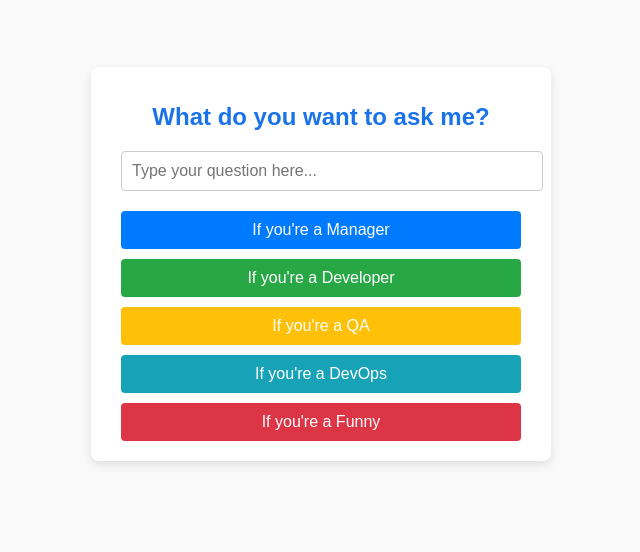
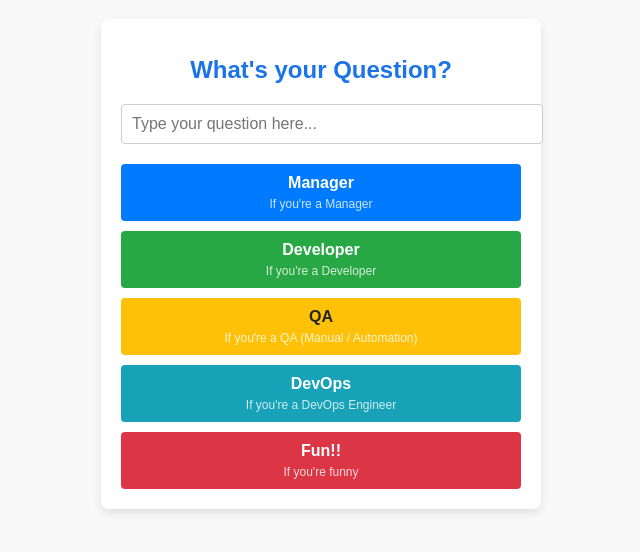
Before and after one commit to vellankikoti/testcontainers-genai-demo, a React (Create React App) app in the folder frontend/: page / in a window 1280 px wide. Shown: the part 136-688 px from the top of the page, without its empty margins (319-959 px from the left). Built offline with nearby package versions, Linux system fonts and the light colour scheme.

Commit message:
added frontent features

```diff
--- a/frontend/src/App.css
+++ b/frontend/src/App.css
@@ -8,25 +8,26 @@ body {
     display: flex;
     justify-content: center;
     align-items: center;
-    min-height: 100vh;
+    height: 100vh;
+    background-color: #f9f9f9;
   }
 
-  .container {
+  .chat-container {
+    width: 400px;
     background-color: #ffffff;
     border-radius: 8px;
-    padding: 20px 30px;
-    width: 400px;
     box-shadow: 0 4px 10px rgba(0, 0, 0, 0.1);
+    padding: 20px;
   }
 
-  .title {
+  .chat-title {
     font-size: 24px;
     color: #1a73e8;
     text-align: center;
     margin-bottom: 20px;
   }
 
-  .question-input {
+  .chat-input {
     width: 100%;
     padding: 10px;
     font-size: 16px;
@@ -35,20 +36,30 @@ body {
     margin-bottom: 20px;
   }
 
-  .buttons {
+  .chat-response {
+    margin: 20px 0;
+    padding: 15px;
+    background-color: #f1f1f1;
+    border-radius: 4px;
+    font-size: 16px;
+    color: #333;
+  }
+
+  .chat-buttons {
     display: flex;
     flex-direction: column;
     gap: 10px;
   }
 
-  .role-button {
-    padding: 10px;
+  .chat-button {
+    position: relative;
+    padding: 10px 20px;
     font-size: 16px;
+    font-weight: bold;
     color: #ffffff;
     border: none;
     border-radius: 4px;
     cursor: pointer;
-    text-align: center;
   }
 
   .manager {
@@ -61,6 +72,7 @@ body {
 
   .qa {
     background-color: #ffc107;
+    color: #212529;
   }
 
   .devops {
@@ -71,21 +83,11 @@ body {
     background-color: #dc3545;
   }
 
-  .response {
-    margin-top: 20px;
-    background-color: #f1f1f1;
-    padding: 15px;
-    border-radius: 4px;
+  .button-label {
+    display: block;
+    font-size: 12px;
+    color: #ffffff;
+    opacity: 0.8;
+    margin-top: 5px;
+    font-weight: normal;
   }
-
-  .response h2 {
-    margin: 0 0 10px;
-    font-size: 18px;
-    color: #555;
-  }
-
-  .response p {
-    margin: 0;
-    font-size: 16px;
-    color: #333;
-  }
--- a/frontend/src/App.js
+++ b/frontend/src/App.js
@@ -6,53 +6,63 @@ function App() {
   const [response, setResponse] = useState("");
   const [perspective, setPerspective] = useState("");
 
-  const handleResponse = (perspective) => {
+  const handleResponse = (role) => {
     if (!question.trim()) {
       alert("Please type a question first!");
       return;
     }
 
-    // Mock responses based on perspective
+    // Mock responses based on role
     const responses = {
-      Manager: `As a Manager, I would say: "${question}" needs strategic thinking!`,
-      Developer: `As a Developer: Here’s some code for "${question}"...`,
-      QA: `As QA, I’d say: Let’s write test cases for "${question}".`,
-      DevOps: `As a DevOps Engineer: Let's deploy your "${question}" smoothly.`,
-      Funny: `Haha! "${question}" reminds me of a joke!`,
+      Manager: `As a Manager, I think "${question}" requires leadership insights!`,
+      Developer: `As a Developer: Here's some pseudocode for "${question}"...`,
+      QA: `As QA, I’d say: "${question}" needs thorough testing.`,
+      DevOps: `As a DevOps Engineer: "${question}" will be deployed seamlessly.`,
+      Funny: `Haha! "${question}" reminds me of a joke.`,
     };
 
-    setPerspective(perspective);
-    setResponse(responses[perspective] || "Hmm, I don't know!");
+    setPerspective(role);
+    setResponse(responses[role]);
   };
 
   return (
     <div className="app">
-      <div className="container">
-        <h1 className="title">What do you want to ask me?</h1>
+      <div className="chat-container">
+        <h1 className="chat-title">What's your Question?</h1>
         <input
           type="text"
-          className="question-input"
+          className="chat-input"
           placeholder="Type your question here..."
           value={question}
           onChange={(e) => setQuestion(e.target.value)}
         />
-        <div className="buttons">
-          {["Manager", "Developer", "QA", "DevOps", "Funny"].map((role) => (
-            <button
-              key={role}
-              className={`role-button ${role.toLowerCase()}`}
-              onClick={() => handleResponse(role)}
-            >
-              If you're a {role}
-            </button>
-          ))}
-        </div>
         {response && (
-          <div className="response">
-            <h2>{perspective} Response:</h2>
-            <p>{response}</p>
+          <div className="chat-response">
+            <p><strong>{perspective}:</strong> {response}</p>
           </div>
         )}
+        <div className="chat-buttons">
+          <button className="chat-button manager" onClick={() => handleResponse("Manager")}>
+            Manager
+            <span className="button-label">If you're a Manager</span>
+          </button>
+          <button className="chat-button developer" onClick={() => handleResponse("Developer")}>
+            Developer
+            <span className="button-label">If you're a Developer</span>
+          </button>
+          <button className="chat-button qa" onClick={() => handleResponse("QA")}>
+            QA
+            <span className="button-label">If you're a QA (Manual / Automation)</span>
+          </button>
+          <button className="chat-button devops" onClick={() => handleResponse("DevOps")}>
+            DevOps
+            <span className="button-label">If you're a DevOps Engineer</span>
+          </button>
+          <button className="chat-button funny" onClick={() => handleResponse("Funny")}>
+            Fun!!
+            <span className="button-label">If you're funny</span>
+          </button>
+        </div>
       </div>
     </div>
   );
```
